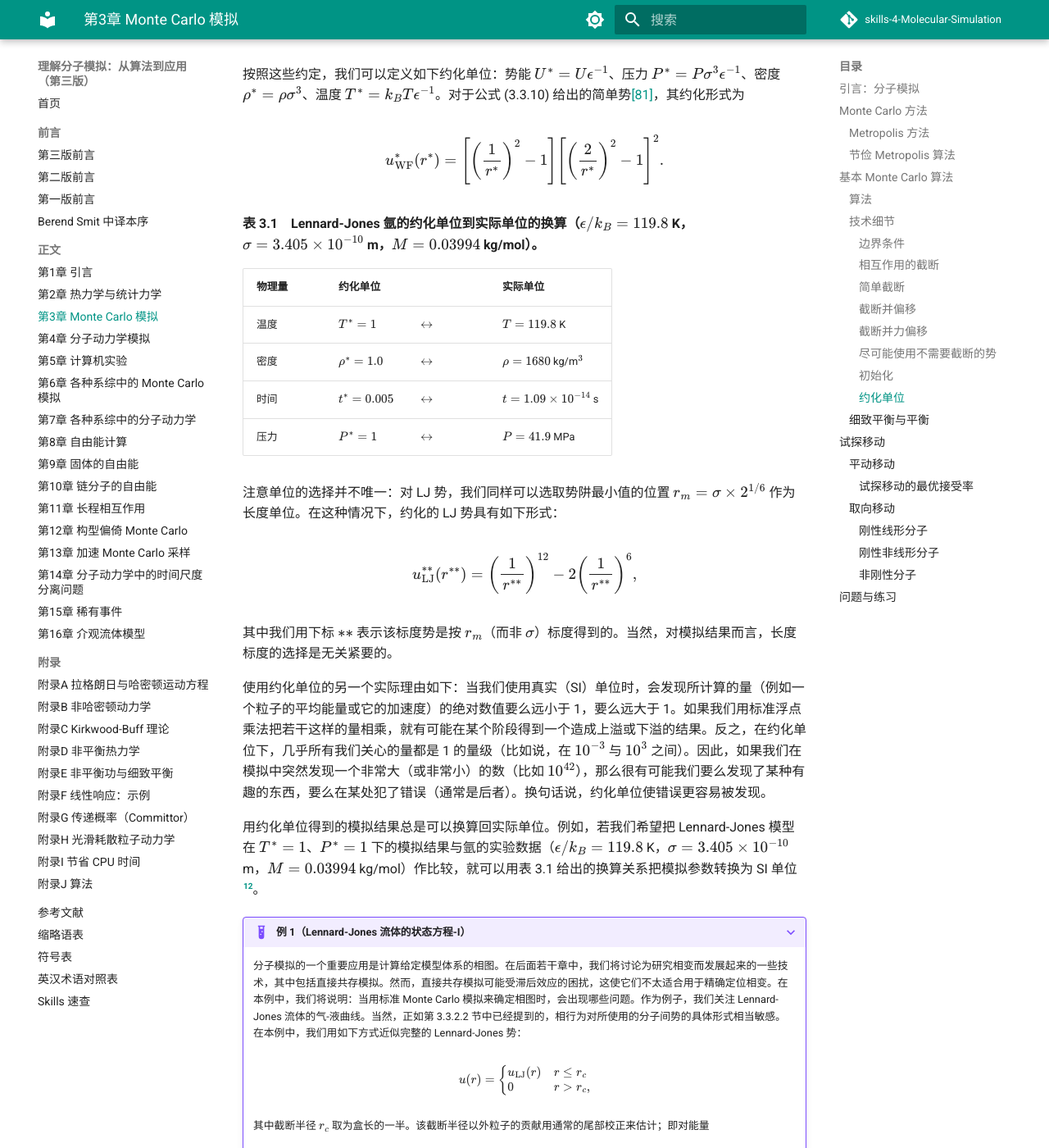
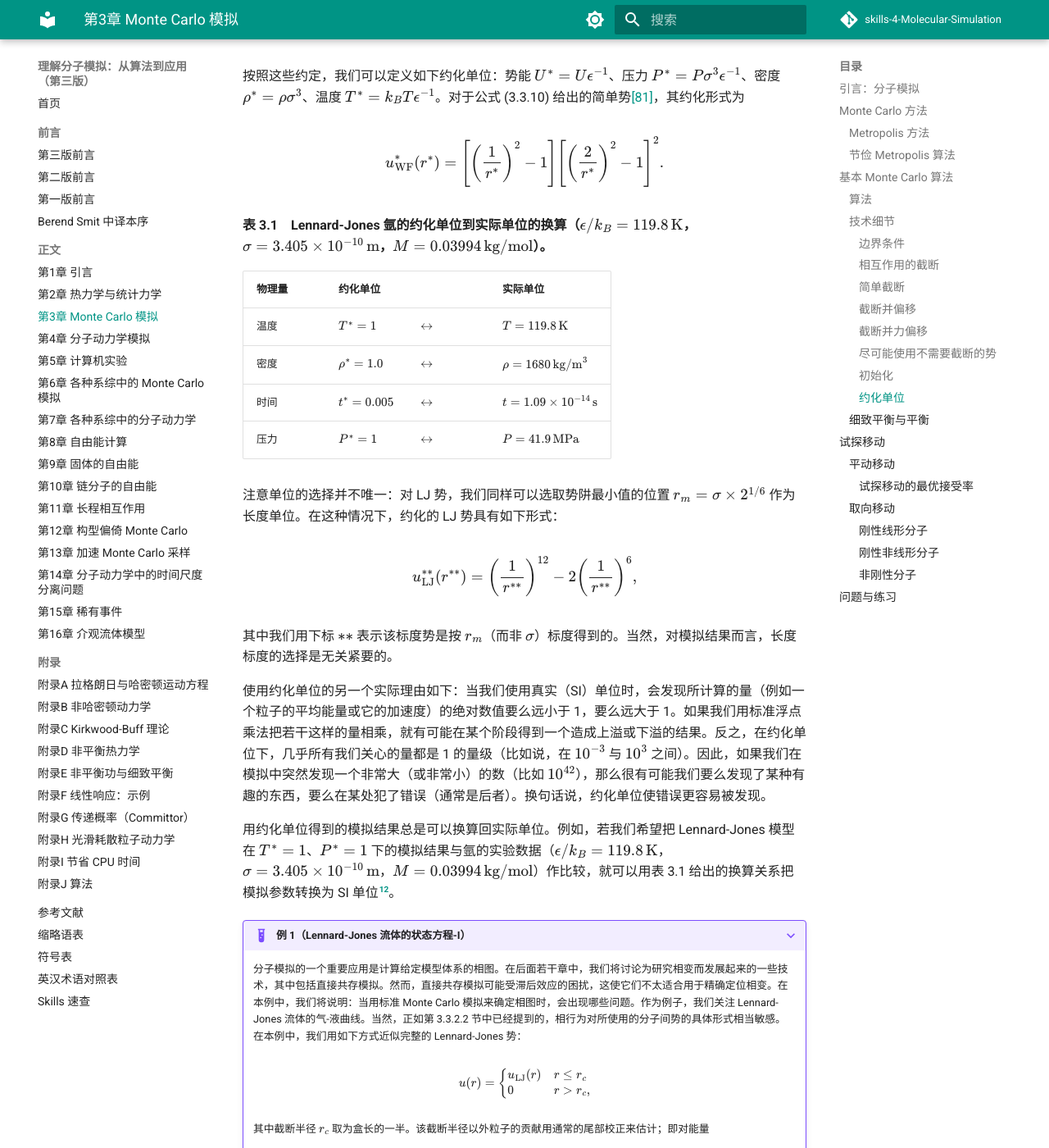
Before and after one commit to KASSARhahaha/skills-4-Molecular-Simulation, an MkDocs documentation site: the page built from docs/chapters/ch03-monte-carlo.md, in a window 1280 px wide and 1400 px high, scrolled down 17549 px. Shown: the whole window at 82% size. Built offline with MkDocs 1.6.1 and Material for MkDocs 9.7.7, drawn with Linux system fonts in a browser that asks for light colours; comment, search, counter and statistics services are not loaded; some of the changed text lies outside the part shown.

Commit message:
同步译稿：数值与单位统一成固定细空
对应译稿仓 d4621c9。第 1/3/4/6/16 章共 25 处。

站点这边顺带修好一个渲染 bug：第 3 章问题 10 原先是
`$\rho = 2000$ kg\,m$^{-3}$`，那个 `\,` 落在数学环境**外面**，
MathJax 根本不处理，网页上照着显示成 "kg\,m"。现在整体进了数学环境。

```diff
--- a/docs/chapters/ch03-monte-carlo.md
+++ b/docs/chapters/ch03-monte-carlo.md
@@ -403,7 +403,7 @@
 
 #### 约化单位
 
-在模拟中节省时间的一种方法是避免重复，即避免对同一状态点进行两次相同的模拟。乍一看，人们可能认为这种重复只会因错误而发生，但这并不完全正确。假设一个小组已经研究了氩的 Lennard-Jones 模型在 60 K 和密度 840 kg/m$^3$ 下的热力学性质。另一个小组希望研究氙的 Lennard-Jones 模型在 112 K 和密度 1617 kg/m$^3$ 下的性质。人们可能期望这些模拟会产生完全不同的结果。然而，如果我们不使用 SI 单位，而是使用模型的自然单位（即 LJ 直径 $\sigma$、LJ 阱深 $\epsilon$ 和分子质量 $m$）作为我们的单位，那么在这些“约化”单位下，这两个状态点是相同的。氩的结果可以简单地重新标度以获得氙的结果。
+在模拟中节省时间的一种方法是避免重复，即避免对同一状态点进行两次相同的模拟。乍一看，人们可能认为这种重复只会因错误而发生，但这并不完全正确。假设一个小组已经研究了氩的 Lennard-Jones 模型在 $60\,\text{K}$ 和密度 $840\,\text{kg/m}^3$ 下的热力学性质。另一个小组希望研究氙的 Lennard-Jones 模型在 $112\,\text{K}$ 和密度 $1617\,\text{kg/m}^3$ 下的性质。人们可能期望这些模拟会产生完全不同的结果。然而，如果我们不使用 SI 单位，而是使用模型的自然单位（即 LJ 直径 $\sigma$、LJ 阱深 $\epsilon$ 和分子质量 $m$）作为我们的单位，那么在这些“约化”单位下，这两个状态点是相同的。氩的结果可以简单地重新标度以获得氙的结果。
 
 对于上述 Ar 与 Xe 的例子，两个模拟都由同一个约化密度 $(N\sigma^3/V) \equiv \rho^* = 0.5$ 和同一个约化温度 $k_B T/\epsilon \equiv T^* = 0.5$ 来刻画。用约化单位、即用无量纲数来刻画系统状态，这在科学与工程中非常常见。例如，雷诺数 $(vL/\eta)$ 或佩克莱数 $(vL/D)$ 这类无量纲群在流体力学中被广泛用来比较那些乍看之下可能相当不同的系统的性质：想想在风洞中测试飞机模型，以预测真实飞机在相同（或至少相似）条件下的行为。
 
@@ -440,14 +440,14 @@
 u^*_{\text{WF}}(r^*) = \left[\left(\frac{1}{r^*}\right)^{2} - 1\right]\left[\left(\frac{2}{r^*}\right)^{2} - 1\right]^{2}.
 $$
 
-**表 3.1　Lennard-Jones 氩的约化单位到实际单位的换算（$\epsilon/k_B = 119.8$ K，$\sigma = 3.405\times10^{-10}$ m，$M = 0.03994$ kg/mol）。**
+**表 3.1　Lennard-Jones 氩的约化单位到实际单位的换算（$\epsilon/k_B = 119.8\,\text{K}$，$\sigma = 3.405\times10^{-10}\,\text{m}$，$M = 0.03994\,\text{kg/mol}$）。**
 
 | 物理量 | 约化单位 |  | 实际单位 |
 | --- | --- | --- | --- |
-| 温度 | $T^* = 1$ | $\leftrightarrow$ | $T = 119.8$ K |
-| 密度 | $\rho^* = 1.0$ | $\leftrightarrow$ | $\rho = 1680$ kg/m$^3$ |
-| 时间 | $t^* = 0.005$ | $\leftrightarrow$ | $t = 1.09\times10^{-14}$ s |
-| 压力 | $P^* = 1$ | $\leftrightarrow$ | $P = 41.9$ MPa |
+| 温度 | $T^* = 1$ | $\leftrightarrow$ | $T = 119.8\,\text{K}$ |
+| 密度 | $\rho^* = 1.0$ | $\leftrightarrow$ | $\rho = 1680\,\text{kg/m}^3$ |
+| 时间 | $t^* = 0.005$ | $\leftrightarrow$ | $t = 1.09\times10^{-14}\,\text{s}$ |
+| 压力 | $P^* = 1$ | $\leftrightarrow$ | $P = 41.9\,\text{MPa}$ |
 
 注意单位的选择并不唯一：对 LJ 势，我们同样可以选取势阱最小值的位置 $r_m = \sigma\times2^{1/6}$ 作为长度单位。在这种情况下，约化的 LJ 势具有如下形式：
 
@@ -459,7 +459,7 @@
 
 使用约化单位的另一个实际理由如下：当我们使用真实（SI）单位时，会发现所计算的量（例如一个粒子的平均能量或它的加速度）的绝对数值要么远小于 1，要么远大于 1。如果我们用标准浮点乘法把若干这样的量相乘，就有可能在某个阶段得到一个造成上溢或下溢的结果。反之，在约化单位下，几乎所有我们关心的量都是 1 的量级（比如说，在 $10^{-3}$ 与 $10^{3}$ 之间）。因此，如果我们在模拟中突然发现一个非常大（或非常小）的数（比如 $10^{42}$），那么很有可能我们要么发现了某种有趣的东西，要么在某处犯了错误（通常是后者）。换句话说，约化单位使错误更容易被发现。
 
-用约化单位得到的模拟结果总是可以换算回实际单位。例如，若我们希望把 Lennard-Jones 模型在 $T^* = 1$、$P^* = 1$ 下的模拟结果与氩的实验数据（$\epsilon/k_B = 119.8$ K，$\sigma = 3.405\times10^{-10}$ m，$M = 0.03994$ kg/mol）作比较，就可以用表 3.1 给出的换算关系把模拟参数转换为 SI 单位[^12]。
+用约化单位得到的模拟结果总是可以换算回实际单位。例如，若我们希望把 Lennard-Jones 模型在 $T^* = 1$、$P^* = 1$ 下的模拟结果与氩的实验数据（$\epsilon/k_B = 119.8\,\text{K}$，$\sigma = 3.405\times10^{-10}\,\text{m}$，$M = 0.03994\,\text{kg/mol}$）作比较，就可以用表 3.1 给出的换算关系把模拟参数转换为 SI 单位[^12]。
 
 ???+ example "例 1（Lennard-Jones 流体的状态方程-I）"
 
@@ -790,11 +790,11 @@
 
 ## 问题与练习
 
-**问题 10（约化单位）。**氩和氪的 Lennard-Jones 势的典型参数（在 $r_c = 2.5\sigma$ 处截断并偏移）为 $\sigma_{\text{Ar}} = 3.405$ Å、$\epsilon_{\text{Ar}}/k_B = 119.8$ K，以及 $\sigma_{\text{Kr}} = 3.63$ Å、$\epsilon_{\text{Kr}}/k_B = 163.1$ K [[103]](references.md#ref-103)。
+**问题 10（约化单位）。**氩和氪的 Lennard-Jones 势的典型参数（在 $r_c = 2.5\sigma$ 处截断并偏移）为 $\sigma_{\text{Ar}} = 3.405\,\text{Å}$、$\epsilon_{\text{Ar}}/k_B = 119.8\,\text{K}$，以及 $\sigma_{\text{Kr}} = 3.63\,\text{Å}$、$\epsilon_{\text{Kr}}/k_B = 163.1\,\text{K}$ [[103]](references.md#ref-103)。
 
 1. 在约化温度 $T^* = 2.0$ 下，氩和氪的温度各是多少开尔文？
 1. MD 的典型时间步长为 $\Delta t^* = 0.001$。对氩和氪而言，这在 SI 单位下分别是多少？
-1. 如果我们用 Lennard-Jones 势模拟 $T = 278$ K、密度 $\rho = 2000$ kg\,m$^{-3}$ 的氩，那么同一批数据可以用于氪的哪些条件？若假定理想气体行为，请分别以约化单位和常规单位计算压力。
+1. 如果我们用 Lennard-Jones 势模拟 $T = 278\,\text{K}$、密度 $\rho = 2000\,\text{kg}\,\text{m}^{-3}$ 的氩，那么同一批数据可以用于氪的哪些条件？若假定理想气体行为，请分别以约化单位和常规单位计算压力。
 1. 列出使用约化单位的主要理由。
 
  WF 势[[81]](references.md#ref-81) 是一种简单的、类 Lennard-Jones 的势，它在截断半径 $r_c$ 处以二次方式趋于零。对截断距离 $r_c = 2\sigma$，其函数形式特别简单（见式 (3.3.10)）：
@@ -808,7 +808,7 @@
 
 在约化单位下，临界温度 $k_B T_c/\epsilon \approx 1.04$，约化临界密度 $\rho_c \sigma^3 \approx 0.32$。
 
-1. 已知氩的临界温度为 $T_c = 83.1$ K，请给出 SI 单位下的 $\epsilon^{(\mathrm{WF})}$。
+1. 已知氩的临界温度为 $T_c = 83.1\,\text{K}$，请给出 SI 单位下的 $\epsilon^{(\mathrm{WF})}$。
 1. 已知氩的临界密度为 536 kg\,m$^{-3}$，请估计氩的 $\sigma^{(\mathrm{WF})}$（SI 单位）。
 
 **问题 11（一种外星势）。**在氪星上，两个 Gaia 原子之间的对势由 Lennard-Jones 10-5 势给出：
```
Also changed, not shown: docs/chapters/ch01-introduction.md (+1 -1 lines), docs/chapters/ch04-md.md (+1 -1 lines), docs/chapters/ch06-mc-ensembles.md (+3 -3 lines), docs/chapters/ch16-mesoscopic.md (+1 -1 lines).
